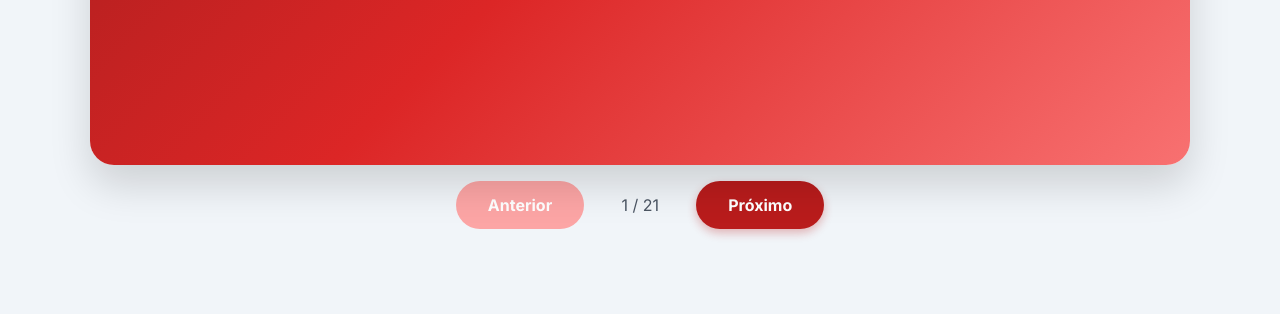
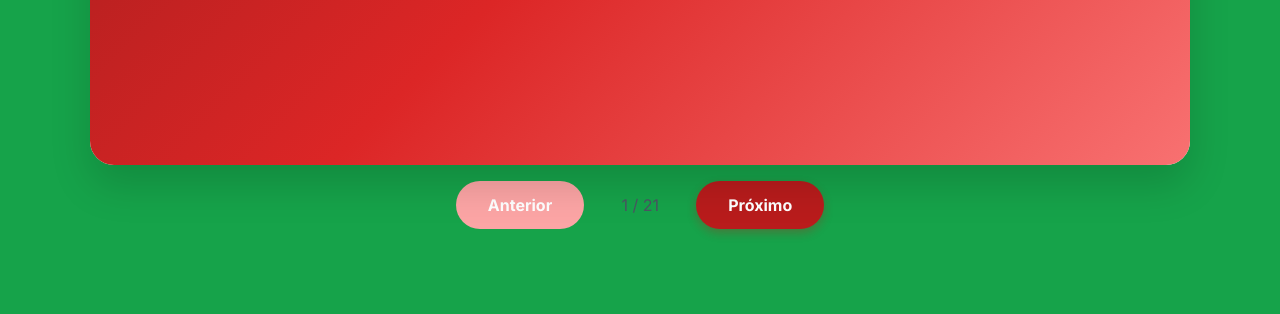
Before and after one commit to biellara/IredTreinamento, a plain HTML site: page index.html in a window 1280 px wide. Shown: the part 486-800 px from the top of the page. Drawn offline with nearby package versions, Linux system fonts and the light colour scheme.

Commit message:
atualização 2025

```diff
--- a/index.html
+++ b/index.html
@@ -9,7 +9,7 @@
     <style>
         body {
             font-family: 'Inter', sans-serif;
-            background-color: #f1f5f9;
+            background-color: #16a34a;
         }
         .slide-container {
             width: 100%;
```
